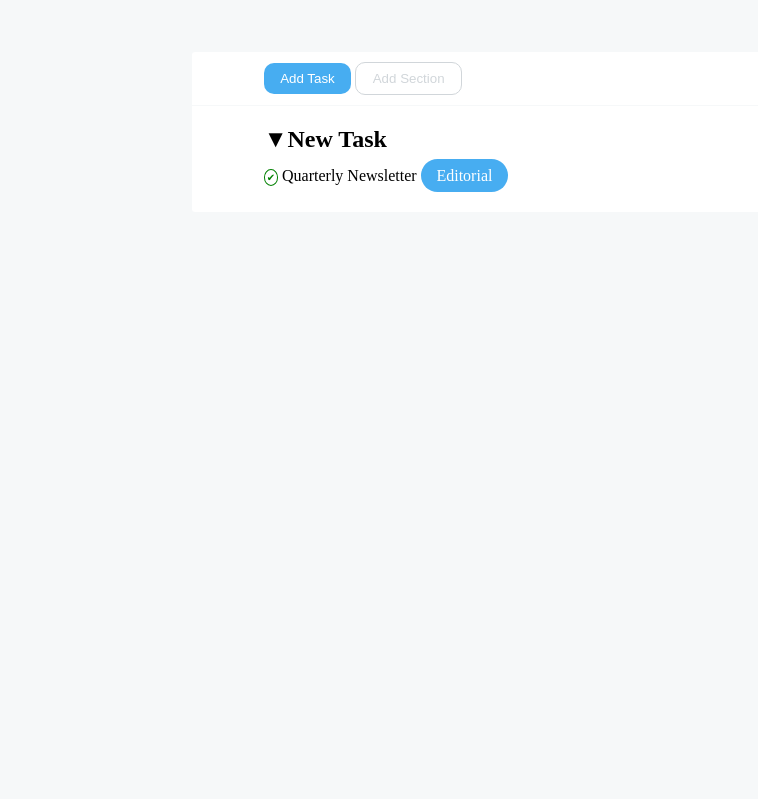
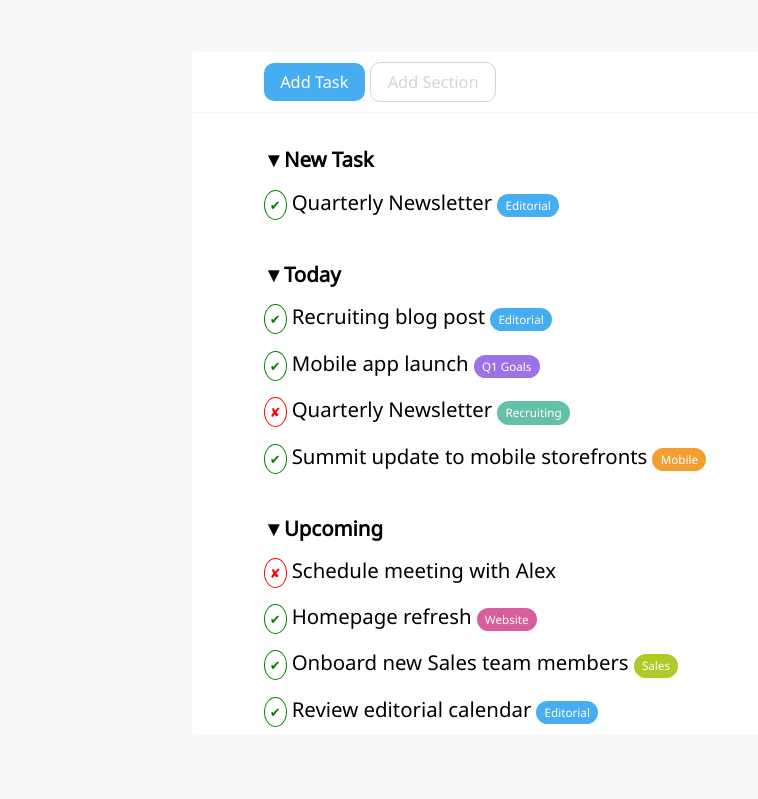
Before and after one commit to MauroDeStefano/html-css-toboolist, a plain HTML site: page index.html in a window 1280 px wide. Shown: the part 82-881 px from the top of the page, without its empty margins (0-758 px from the left). Before the commit the page ends 800 px from the top, so only its background shows below. Drawn offline with Linux system fonts and the light colour scheme.

Commit message:
Last commit

```diff
--- a/css/style.css
+++ b/css/style.css
@@ -2,52 +2,25 @@
   margin: 0;
   padding: 0;
   box-sizing: border-box;
+  font-family: 'Noto Sans', sans-serif;
+  font-size: 105%;
+}
 
+p{
+  margin-top: 25px;
 }
 
 body{
   background-color: #F6F8F9;
 }
 
-/************* BANNER LOGO *************/
-
-.start-banner{
-  background: white;
-  width: 100%;
-  height: 70px;
-  padding: 10px;
-}
-
-.start-banner > img, .start-title {
-  vertical-align: middle;
-}
-
-.start-title{
-  display: inline-block;
-}
-
-/**** Instructions for the main box ****/
-
-main{
-  width: 70%;
-  margin:5% auto;
-  /* padding-top: 5%; */
-  /* padding-bottom: 5%; */
-  background-color: white;
-  border-radius: 3px;
-  line-height: 230%;
-}
-
-.main-main{
-  padding: 15px 35px;
-}
-
 /********* Article kinds  ***********/
 
 .article{
-  padding: 1% 2%;
+  padding: 0.5% 1%;
   border-radius: 25px;
   color: white;
+  font-size: 60%;
 }
 
 .editorial{
@@ -74,7 +47,6 @@ main{
   background-color: #B0C926;
 }
 
-
 /******* Adds before **********/
 
 .triangle::before{
@@ -82,11 +54,11 @@ main{
 }
 
 .adds{
-  width: 6px;
-  height: 6px;
-  padding: 2px;
+  width: 5px;
+  height: 5px;
+  padding: 5px;
   border: solid 1px;
-  font-size: 10px;
+  font-size: 13px;
   border-radius: 50%;
 }
 
@@ -100,8 +72,34 @@ main{
   color: red;
 }
 
-.addtitle{
+/************* BANNER LOGO *************/
 
+.start-banner{
+  background: white;
+  width: 100%;
+  height: 70px;
+  padding: 10px;
+}
+
+.start-banner > img, .start-title {
+  vertical-align: middle;
+}
+
+.start-title{
+  display: inline-block;
+  font-size: 200%;
+}
+
+/**** Instructions for the main box ****/
+
+main{
+  width: 70%;
+  margin:5% auto;
+  /* padding-top: 5%; */
+  /* padding-bottom: 5%; */
+  background-color: white;
+  border-radius: 3px;
+  line-height: 230%;
 }
 
 /********* First box Section ***********/
@@ -123,6 +121,7 @@ main{
   border-radius: 10px;
   margin: 2%;
   padding: 1% 2% 1% 2%;
+  font-size: 80%;
 }
 
 input[type=button]{
@@ -140,3 +139,9 @@ input[type=button]{
   color:#D1D6DA ;
   background-color: white;
 }
+
+/******* Second box Section **************/
+/*
+.main-main{
+  padding: 15px 35px;
+} */
--- a/index.html
+++ b/index.html
@@ -5,6 +5,9 @@
   <meta http-equiv="X-UA-Compatible" content="IE=edge">
   <meta name="viewport" content="width=device-width, initial-scale=1.0">
   <link rel="stylesheet" href="css/style.css">
+  <link rel="preconnect" href="https://fonts.googleapis.com">
+<link rel="preconnect" href="https://fonts.gstatic.com" crossorigin>
+<link href="https://fonts.googleapis.com/css2?family=Noto+Sans&display=swap" rel="stylesheet">
   <title>Toboolist</title>
 </head>
 
@@ -13,15 +16,15 @@
   <!-- Banner with title -->
 
   <header>
+
     <div class="start-banner">
       <img src="img/Logo.png" alt="Logo boolean">
       <span class="start-title">
         <h1>Toboolist</h1>
       </span>
     </div>
+
   </header>
-
-
 
   <main>
 
@@ -32,25 +35,65 @@
 
         <input type="button" class="button first" value="Add Task">
 
-      <input type="button" class="button second" value="Add Section">
+        <input type="button" class="button second" value="Add Section">
 
-    </form>
+      </form>
     </div>
 
     <!-- "Main of main" -->
 
     <div class="pad-box main-main">
+      <p>
 
-      <h2 class="triangle">New Task</h2>
+        <h2 class="triangle">New Task</h2>
 
+        <span class="adds positive">&#10004;</span>
+        <span class="text">Quarterly Newsletter</span>
+        <span class="article editorial">Editorial</span>
+
+      </p>
+      <p>
+
+        <h2 class="triangle">Today</h2>
+
+        <span class="adds positive">&#10004;</span>
+        <span class="text">Recruiting blog post</span>
+        <span class="article editorial">Editorial</span>
+        <br>
+        <span class="adds positive">&#10004;</span>
+        <span class="text">Mobile app launch</span>
+        <span class="article q1goals">Q1 Goals</span>
+        <br>
+        <span class="adds negative">&#10008;</span>
+        <span class="text">Quarterly Newsletter</span>
+        <span class="article recruiting">Recruiting</span>
+        <br>
+        <span class="adds positive">&#10004;</span>
+        <span class="text">Summit update to mobile storefronts</span>
+        <span class="article mobile">Mobile</span>
+
+      </p>
+      <p>
+
+      <h2 class="triangle">Upcoming</h2>
+
+      <span class="adds negative">&#10008;</span>
+      <span class="text">Schedule meeting with Alex</span>
+      <br>
       <span class="adds positive">&#10004;</span>
-      <span class="text">Quarterly Newsletter</span>
+      <span class="text">Homepage refresh</span>
+      <span class="article website">Website</span>
+      <br>
+      <span class="adds positive">&#10004;</span>
+      <span class="text">Onboard new Sales team members</span>
+      <span class="article sales">Sales</span>
+      <br>
+      <span class="adds positive">&#10004;</span>
+      <span class="text">Review editorial calendar</span>
       <span class="article editorial">Editorial</span>
 
-
+      </p>
     </div>
   </main>
-
 </body>
-
 </html>
```
